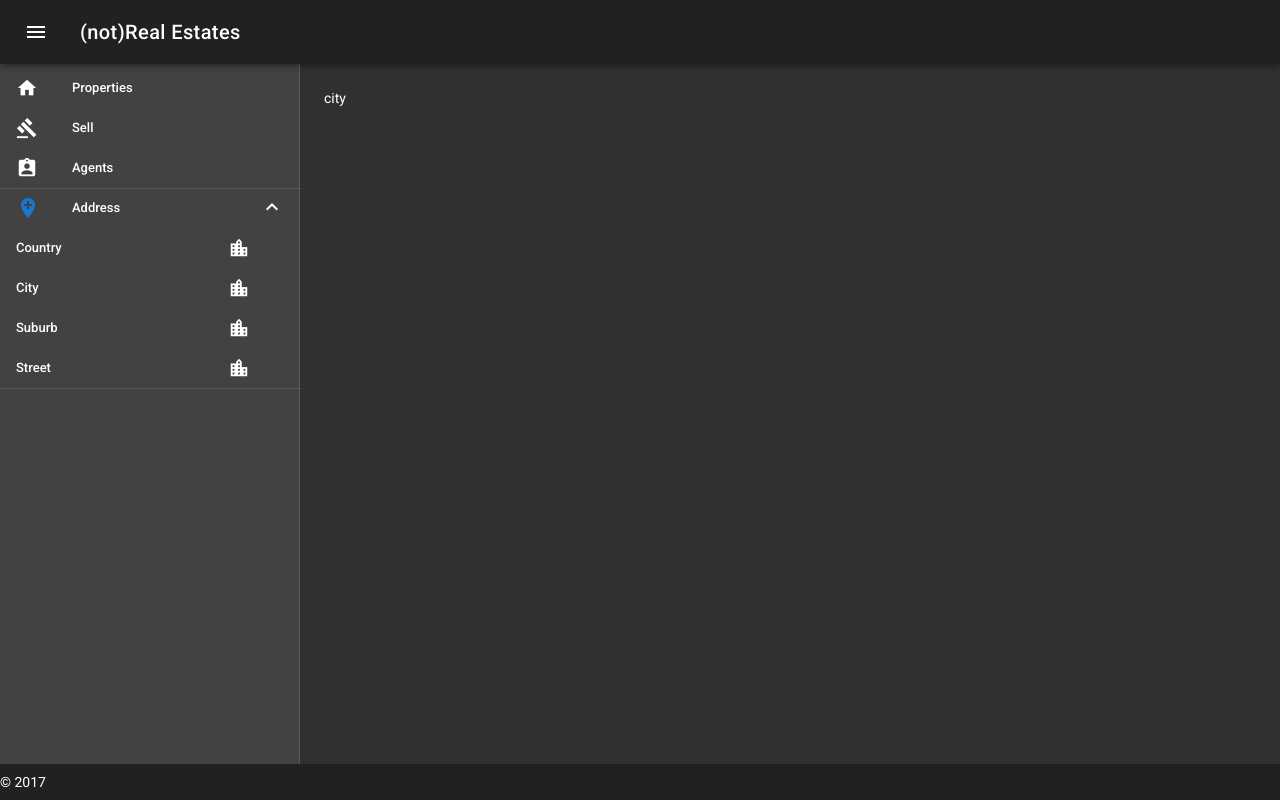
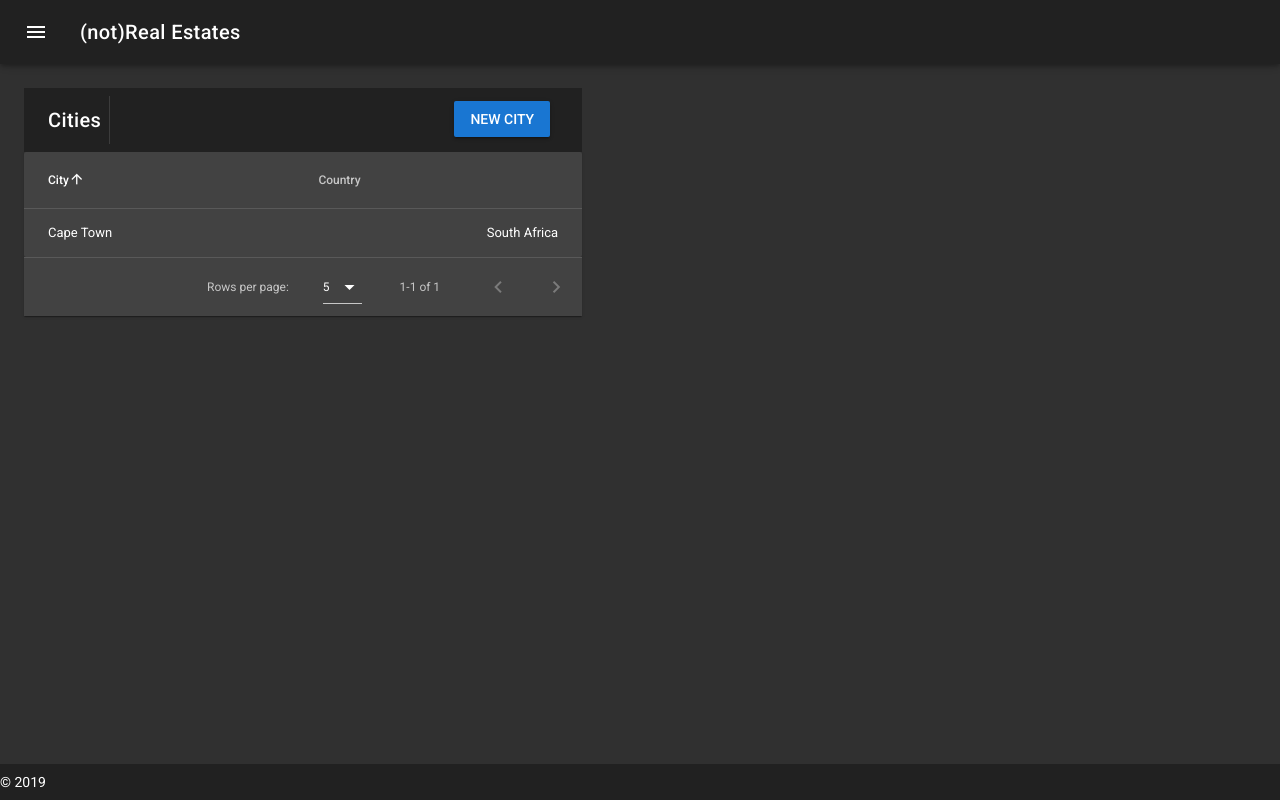
Before and after one commit to Geimaj/real-estate-frontend, a Vue app: page /#/city in a window 1280 px wide. Built offline with nearby package versions, Linux system fonts and the light colour scheme; no server answers.

Commit message:
add city

```diff
--- a/src/App.vue
+++ b/src/App.vue
@@ -58,7 +58,7 @@
       </v-container>
     </v-content>
     <v-footer app fixed>
-      <span>&copy; 2017</span>
+      <span>&copy; 2019</span>
     </v-footer>
   </v-app>
 </template>
@@ -66,7 +66,7 @@
 <script>
 export default {
   data: () => ({
-    drawer: true,
+    drawer: false,
     addressItems: [
       ['Country', 'location_city'],
       ['City', 'location_city'],
--- a/src/components/City.vue
+++ b/src/components/City.vue
@@ -1,16 +1,116 @@
 <template>
-  <div class="hello">
-    city
+  <div>
+    <v-toolbar flat>
+      <v-toolbar-title>Cities</v-toolbar-title>
+      <v-divider class="mx-2" inset vertical></v-divider>
+      <v-spacer></v-spacer>
+      <v-dialog v-model="dialog" max-width="500px">
+        <template v-slot:activator="{ on }">
+          <v-btn color="primary" dark class="mb-2" v-on="on">New City</v-btn>
+        </template>
+        <v-card>
+          <v-card-title>
+            <span class="headline">New City</span>
+          </v-card-title>
+
+          <v-card-text>
+            <v-container grid-list-md>
+              <v-layout wrap>
+                <v-flex xs12 sm6 md4>
+                  <v-text-field
+                    v-model="editedCity.name"
+                    label="City name"
+                  ></v-text-field>
+                </v-flex>
+                <v-flex xs12 sm6 md4>
+                  <v-combobox
+                    v-model="editedCity.country"
+                    :items="countries"
+                    label="County"
+                    item-text="name"
+                    item-value="id"
+                  ></v-combobox>
+                </v-flex>
+              </v-layout>
+            </v-container>
+          </v-card-text>
+
+          <v-card-actions>
+            <v-spacer></v-spacer>
+            <v-btn color="blue darken-1" flat @click="close">Cancel</v-btn>
+            <v-btn color="blue darken-1" flat @click="save">Save</v-btn>
+          </v-card-actions>
+        </v-card>
+      </v-dialog>
+    </v-toolbar>
+    <v-data-table :headers="headers" :items="cities" class="elevation-1">
+      <template v-slot:items="props">
+        <td>{{ props.item.name }}</td>
+        <td class="text-xs-right">{{ props.item.country.name }}</td>
+      </template>
+    </v-data-table>
   </div>
 </template>
 
 <script>
+import API from '@/lib/API';
+
 export default {
-  name: 'HelloWorld',
   data() {
     return {
-      msg: 'Welcome to Your Vue.js App',
+      dialog: false,
+      editedCity: {
+        name: '',
+        country: {
+          id: '',
+          name: '',
+        },
+      },
+      headers: [
+        {
+          text: 'City',
+          align: 'left',
+          value: 'name',
+        },
+        { text: 'Country', value: 'country.name' },
+      ],
+      cities: [
+        {
+          id: 0,
+          name: 'Cape Town',
+          country: {
+            name: 'South Africa',
+          },
+        },
+      ],
+      countries: [],
     };
+  },
+  mounted() {
+    this.load();
+  },
+  methods: {
+    load() {
+      API.getCities().then((cities) => (this.cities = cities));
+      API.getCountries().then((countries) => (this.countries = countries));
+    },
+    save() {
+      if (this.editedCity.country.id) {
+        API.addCity(this.editedCity)
+          .then((city) => {
+            this.load();
+            this.close();
+          })
+          .catch((error) => {
+            alert(error);
+          });
+      } else {
+        alert('Select a valid Country');
+      }
+    },
+    close() {
+      this.dialog = false;
+    },
   },
 };
 </script>
--- a/src/components/Country.vue
+++ b/src/components/Country.vue
@@ -67,7 +67,6 @@ export default {
         id: -1,
       };
       this.dialog = true;
-      console.log(this.dialog);
     },
     editCountry() {
       this.dialog = true;
--- a/src/components/Properties.vue
+++ b/src/components/Properties.vue
@@ -90,7 +90,6 @@ export default {
   methods: {
     load() {
       API.getProperties().then((properties) => {
-        console.log(properties);
         this.properties = properties;
       });
       API.getAreas().then((areas) => {
--- a/src/lib/API.js
+++ b/src/lib/API.js
@@ -33,16 +33,25 @@ export default {
     return fetch(`${API_URL}/get/country.php`).then((res) => res.json());
   },
   async addCountry(country) {
-    console.log(JSON.stringify(country));
     return fetch(`${API_URL}/post/country.php`, {
       method: 'POST',
       body: JSON.stringify(country),
     }).then((res) => {
-      console.log(res);
       return res.json();
     });
   },
   async getCities() {
     return fetch(`${API_URL}/get/city.php`).then((res) => res.json());
   },
+  async addCity(city) {
+    return fetch(`${API_URL}/post/city.php`, {
+      method: 'POST',
+      body: JSON.stringify({
+        name: city.name,
+        countryID: city.country.id,
+      }),
+    }).then((res) => {
+      return res.json();
+    });
+  },
 };
```
